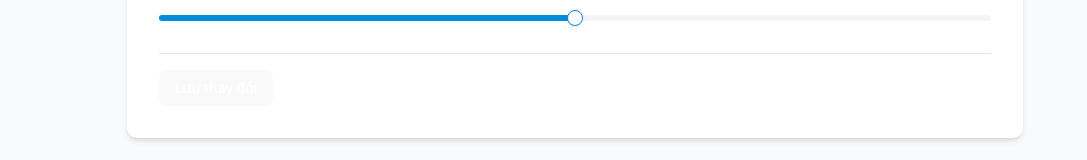
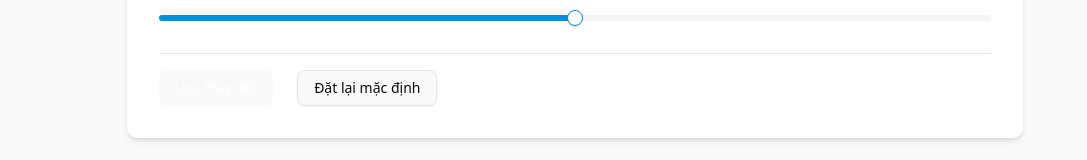
Before and after one commit to hdpiscoding/KLTN-FE, a React (Vite) app in the folder fe/: page /thong-tin-ca-nhan in a window 1280 px wide. Shown: the part 1516-1676 px from the top of the page, without its empty margins (193-1280 px from the left). Built offline with nearby package versions, Linux system fonts and the light colour scheme; the HTML template or start-up script is replaced by a standard one.

Commit message:
feat(pages): add reset default preference to UserProfile

```diff
--- a/fe/src/pages/UserProfile.tsx
+++ b/fe/src/pages/UserProfile.tsx
@@ -86,6 +86,18 @@ export const UserProfile: React.FC = () => {
             reader.readAsDataURL(file);
         }
     };
+
+    const handlePreferenceDefault = () => {
+        preferenceForm.reset({
+            security: 50,
+            healthcare: 50,
+            education: 50,
+            amenities: 50,
+            transportation: 50,
+            environment: 50,
+            entertainment: 50,
+        });
+    }
 
     const onSubmit = async (data: UserProfileFormData) => {
         console.log('Profile data:', data);
@@ -526,12 +538,24 @@ export const UserProfile: React.FC = () => {
 
                         {/* Submit Button */}
                         <div className="pt-4 border-t">
+                            <div className="flex items-center gap-6">
                                 <Button
                                     type="submit"
                                     className="cursor-pointer w-full sm:w-auto transition-colors duration-200 bg-[#008DDA] hover:bg-[#0064A6]"
                                 >
                                     Lưu thay đổi
                                 </Button>
+
+                                <Button
+                                    type="button"
+                                    variant="outline"
+                                    className="cursor-pointer"
+                                    onClick={handlePreferenceDefault}
+                                >
+                                    Đặt lại mặc định
+                                </Button>
+                            </div>
+
                         </div>
                     </form>
                 </Form>
```
Lines whose indentation alone changed are shown as unchanged.
